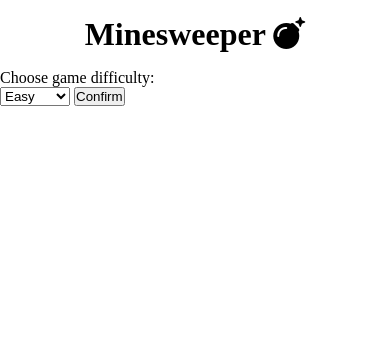
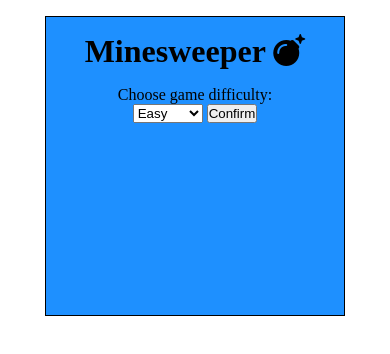
Before and after one commit to PanicS7/minesweeper, a website with bundled scripts: page index.html in a window 390 px wide. Built offline with nearby package versions, Linux system fonts and the light colour scheme.

Commit message:
Improved style

```diff
--- a/index.html
+++ b/index.html
@@ -4,6 +4,7 @@
     <link rel="stylesheet" href="style.css" />
     <link rel="stylesheet" href="https://cdnjs.cloudflare.com/ajax/libs/font-awesome/6.2.1/css/all.min.css" integrity="sha512-MV7K8+y+gLIBoVD59lQIYicR65iaqukzvf/nwasF0nqhPay5w/9lJmVM2hMDcnK1OnMGCdVK+iQrJ7lzPJQd1w==" crossorigin="anonymous" referrerpolicy="no-referrer" />
     <title>Minesweeper</title>
+    <meta name="viewport" content="width=device-width, initial-scale=1" />
   </head>
   <body>
     <!-- Main menu -->
--- a/style.css
+++ b/style.css
@@ -5,19 +5,22 @@
 }
 
 #mainMenu {
-  margin-bottom: 1rem;
+  margin: 1em auto;
+  max-width: 300px;
+  height: 300px;
+  border: 1px solid black;
+  text-align: center;
+  background-color: dodgerblue;
 }
 
 .title {
-  margin: 1rem auto;
+  margin: 1rem;
   text-align: center;
 }
 
-#gameContainer {
-}
 #gameBoard {
   border: 1px solid black;
-  max-width: 300px;
+  max-width: 500px;
   margin: 1em auto;
   display: flex;
   flex-wrap: wrap;
@@ -66,3 +69,12 @@
 .modalBg {
   background-color: #222;
 }
+
+@media only screen and (max-width: 768px) {
+  #mainMenu {
+    width: 100vw;
+  }
+  #gameBoard {
+    max-width: 100vw;
+  }
+}
```
